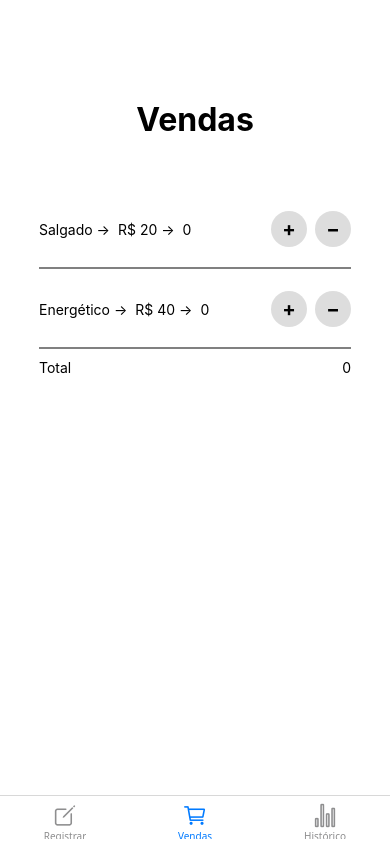
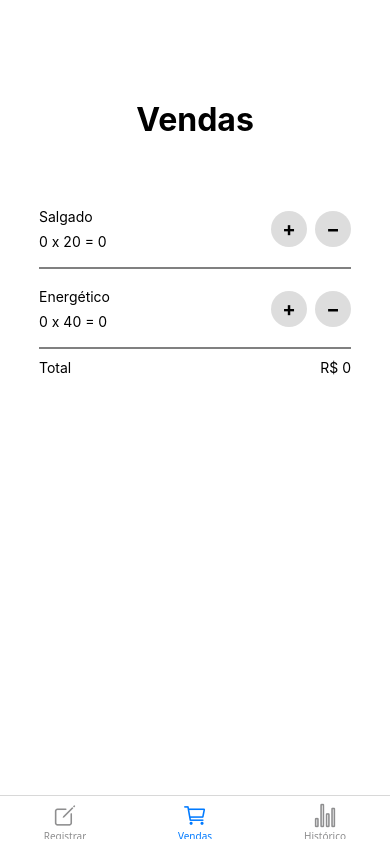
Before and after one commit to dudustefanello/prog_android_estacio, a React Native app: screen /Vendas in a window 390 px wide. Built offline with nearby package versions, Linux system fonts and the light colour scheme.

Commit message:
correcting a little problem layount

```diff
--- a/src/pages/stock/sellers.tsx
+++ b/src/pages/stock/sellers.tsx
@@ -52,12 +52,11 @@ const Sellers = () => {
           <SafeAreaView style={styles.layountProducts} key={index}>
             <View style={styles.viewProducts}>
               <Text>
-                {product.nome} {"->"}
+                {product.nome}
               </Text>
               <Text>
-                {'R$ '}{product.preco} {"->"}
+                {`${product.quantidade} x ${product.preco} = ${product.quantidade * product.preco}`}
               </Text>
-              <Text>{product.quantidade}</Text>
             </View>
             <View style={styles.viewQuantidade}>
               <TouchableOpacity
@@ -80,7 +79,7 @@ const Sellers = () => {
 
       <View style={styles.totalPreco}>
         <Text>Total</Text>
-        <Text>{allPreco}</Text>
+        <Text>{`R$ ${allPreco}`}</Text>
       </View>
     </StockLayount>
   );
@@ -100,7 +99,7 @@ const styles = StyleSheet.create({
     position: "relative",
   },
   viewProducts: {
-    flexDirection: "row",
+    flexDirection: "column",
     gap: 8,
   },
   viewQuantidade: {
```
